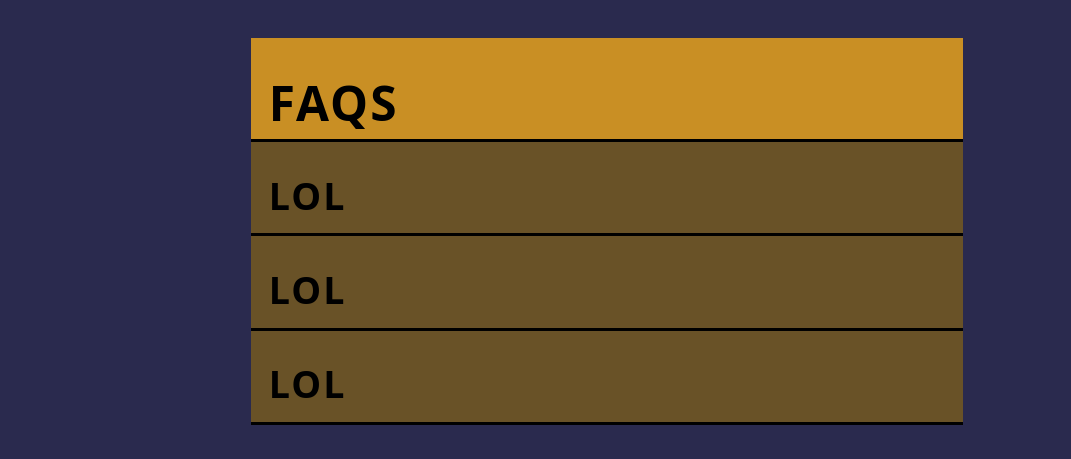
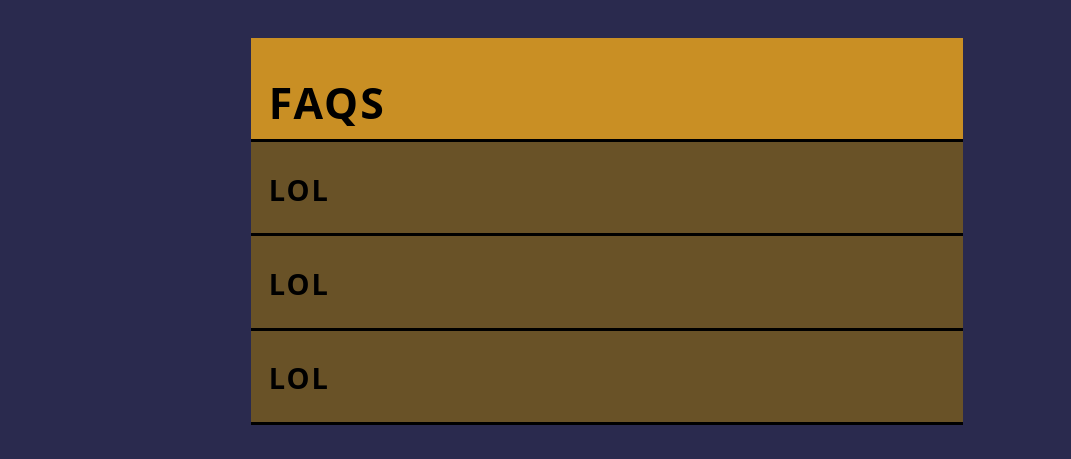
Before and after one commit to filippennsater/chat-website, a React (Create React App) app: page /FAQ in a window 1280 px wide. Shown: the part 176-635 px from the top of the page, without its empty margins (33-1104 px from the left). Built offline with nearby package versions, Linux system fonts and the light colour scheme; a web font is replaced by a local one.

Commit message:
styling faq

```diff
--- a/src/pages/faq/FAQSection.scss
+++ b/src/pages/faq/FAQSection.scss
@@ -66,7 +66,7 @@
     font-family: "Mate SC", system-ui;
     font-weight: 400;
     font-style: normal;
-    font-size: calc(35px + 1vw);
+    font-size: calc(30px + 1vw);
     margin-top: calc(15px + 1vw);
     letter-spacing: 2px;
     font-weight: bold;
@@ -77,7 +77,7 @@
     font-family: "Mate SC", system-ui;
     font-weight: 400;
     font-style: normal;
-    font-size: calc(35px + 0.2vw);
+    font-size: calc(20px + 0.7vw);
     margin-top: calc(15px + 1vw);
     letter-spacing: 2px;
     font-weight: bold;
```
